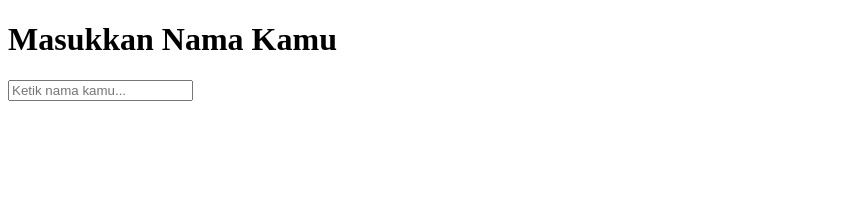
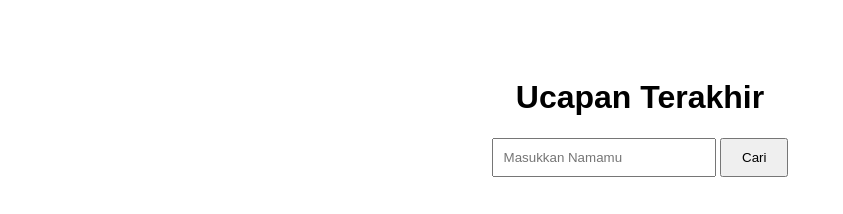
Before and after one commit to NSI130/Ucapan_Terakhir, a plain HTML site: page index.html in a window 1280 px wide. Shown: the whole page, without its empty margins (0-843 px from the left). Drawn offline with Linux system fonts and the light colour scheme.

Commit message:
index.html

```diff
--- a/index.html
+++ b/index.html
@@ -1,13 +1,39 @@
 <!DOCTYPE html>
 <html lang="id">
 <head>
-  <meta charset="UTF-8" />
-  <title>Ucapan Perpisahan</title>
+  <meta charset="UTF-8">
+  <title>Ucapan Terakhir</title>
+  <style>
+    body {
+      font-family: sans-serif;
+      text-align: center;
+      padding: 50px;
+    }
+    input {
+      padding: 10px;
+      width: 200px;
+      margin-bottom: 10px;
+    }
+    button {
+      padding: 10px 20px;
+      cursor: pointer;
+    }
+    #output {
+      margin-top: 30px;
+      font-size: 18px;
+      max-width: 600px;
+      margin-left: auto;
+      margin-right: auto;
+      white-space: pre-line;
+    }
+  </style>
 </head>
 <body>
-  <h1>Masukkan Nama Kamu</h1>
-  <input type="text" id="nama" placeholder="Ketik nama kamu..." />
-  <p id="hasilUcapan"></p>
+  <h1>Ucapan Terakhir</h1>
+  <input type="text" id="nameInput" placeholder="Masukkan Namamu">
+  <button onclick="cariUcapan()">Cari</button>
+
+  <div id="output"></div>
 
   <script src="script.js"></script>
 </body>
```
